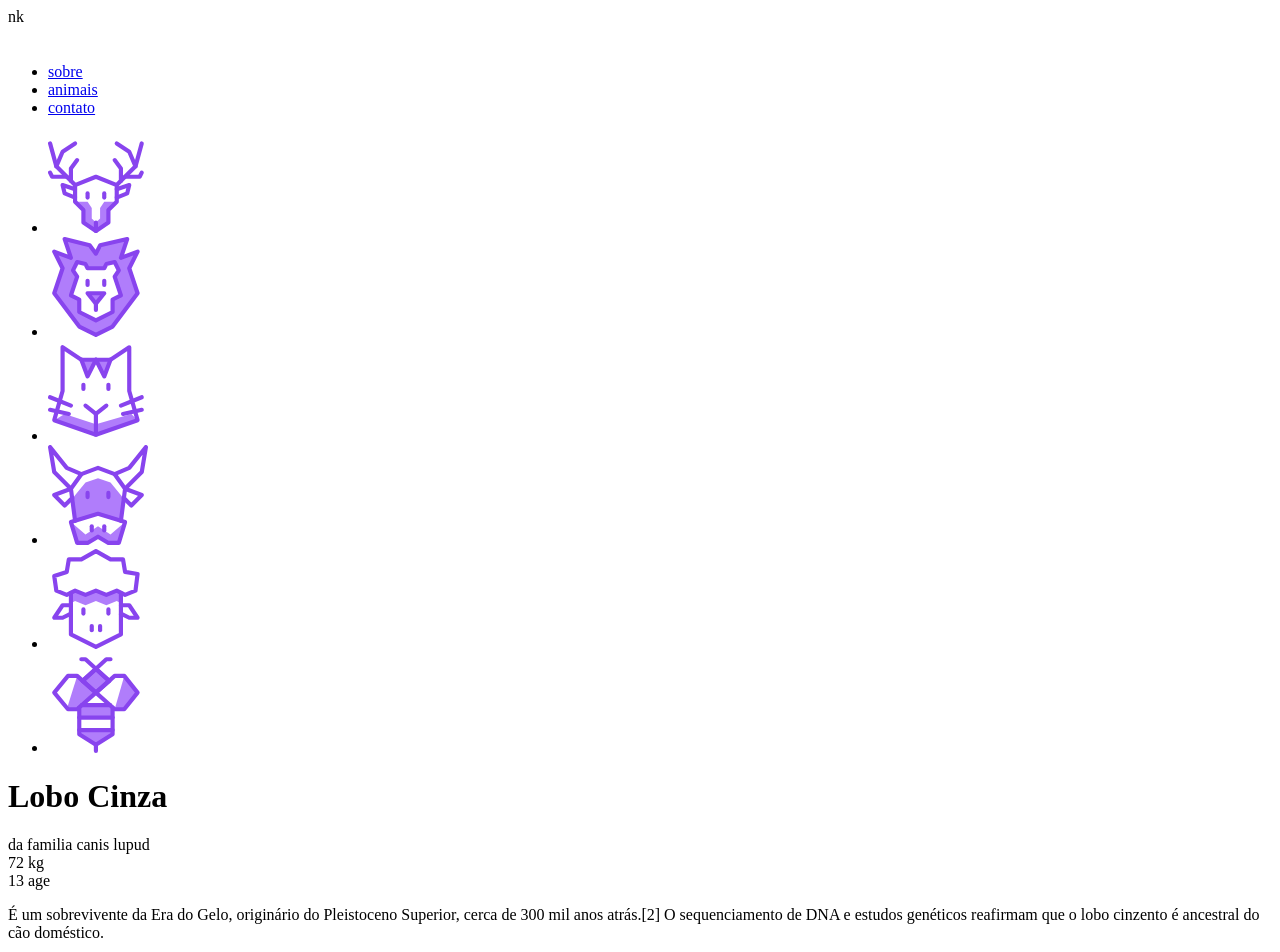
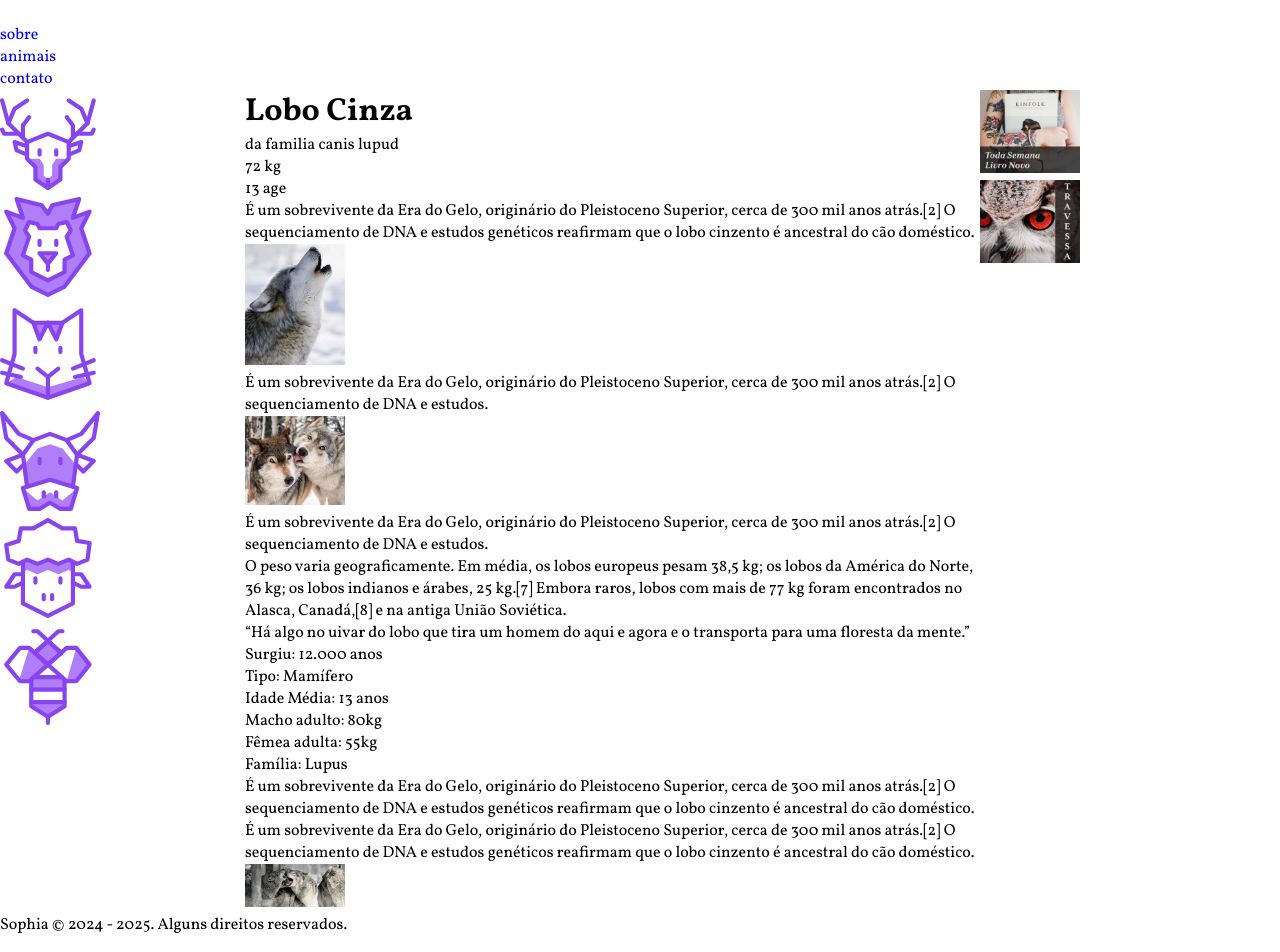
Before and after one commit to SophiAoAmaral/Wildbeast-Grid, a plain HTML site: page index.html in a window 1280 px wide. Shown: the top 952 px of the page. Drawn offline with Linux system fonts and the light colour scheme.

Commit message:
grid-templente

```diff
--- a/css/style.css
+++ b/css/style.css
@@ -1,3 +1,53 @@
+@import url('https://fonts.googleapis.com/css2?family=Vollkorn:ital,wght@0,400..900;1,400..900&display=swap');
+
+
+body, p, h1, ul, li, blockquote{
+    padding: 0px;
+    margin: 0px;
+}
+
+body{
+    font-family: "Vollkorn", Georgia, serif;
+}
+
+li{
+    list-style: none;
+}
+
+a{
+    text-decoration: none;
+}
+
 img{
     max-width:100px ;
 }
+
+.estrutura{
+    display: grid;
+    grid-template-columns:minmax(160px, 1fr) 3fr 300px;
+    grid-template-areas:
+    "header header header"
+    "sidenav content anuncios"
+    "footer footer footer"
+    ;
+
+}
+
+.header{
+    grid-area: header;
+}
+
+.sidenav{
+    grid-area: sidenav;
+}
+
+.content{
+    grid-area: content;
+}
+
+.anuncios{
+    grid-area: anuncios;
+}
+.footer{
+    grid-area: footer;
+}
--- a/index.html
+++ b/index.html
@@ -4,7 +4,7 @@
     <meta charset="UTF-8">
     <meta name="viewport" content="width=device-width, initial-scale=1.0">
     <title>Wildbeast</title>
-    <link rel="stylesheet" href="/css/style.css">nk
+    <link rel="stylesheet" href="/css/style.css">
 </head>
 <body>
     <div class="estrutura">
@@ -57,10 +57,42 @@
 
             <p>O peso varia geograficamente. Em média, os lobos europeus pesam 38,5 kg; os lobos da América do Norte, 36 kg; os lobos indianos e árabes, 25 kg.[7] Embora raros, lobos com mais de 77 kg foram encontrados no Alasca, Canadá,[8] e na antiga União Soviética.</p>
 
-            <blockquote>
+            <blockquote class="citacao">
                 <p>“Há algo no uivar do lobo que tira um homem do aqui e agora e o transporta para uma floresta da mente.”</p>
             </blockquote>
+            <ul class="atributos">
+                <li>Surgiu: 12.000 anos</li>
+                <li>Tipo: Mamífero</li>
+                <li>Idade Média: 13 anos</li>
+                <li>Macho adulto: 80kg</li>
+                <li>Fêmea adulta: 55kg</li>
+                <li>Família: Lupus</li>
+            </ul>
+
+            <div class="informacoes">
+                <p>É um sobrevivente da Era do Gelo, originário do Pleistoceno Superior, cerca de 300 mil anos atrás.[2] O sequenciamento de DNA e estudos genéticos reafirmam que o lobo cinzento é ancestral do cão doméstico.
+                </p>
+                <p>É um sobrevivente da Era do Gelo, originário do Pleistoceno Superior, cerca de 300 mil anos atrás.[2] O sequenciamento de DNA e estudos genéticos reafirmam que o lobo cinzento é ancestral do cão doméstico.</p>
+            </div>
+
+            <img src="img/wolf3.jpg" alt="wolf3">
+
         </main>
+
+        <aside class="anuncios">
+            <div class="anuncio-item">
+                <img src="img/anuncio-1.jpg" alt="anuncio 1">
+            </div>
+
+            <div class="anuncio-item">
+                <img src="img/anuncio-2.jpg" alt="anuncio2">
+            </div>
+        </aside>
+
+
+        <footer class="footer">
+             <p>Sophia © 2024 - 2025. Alguns direitos reservados.</p>
+        </footer>
     </div>
 </body>
 </html>
```
